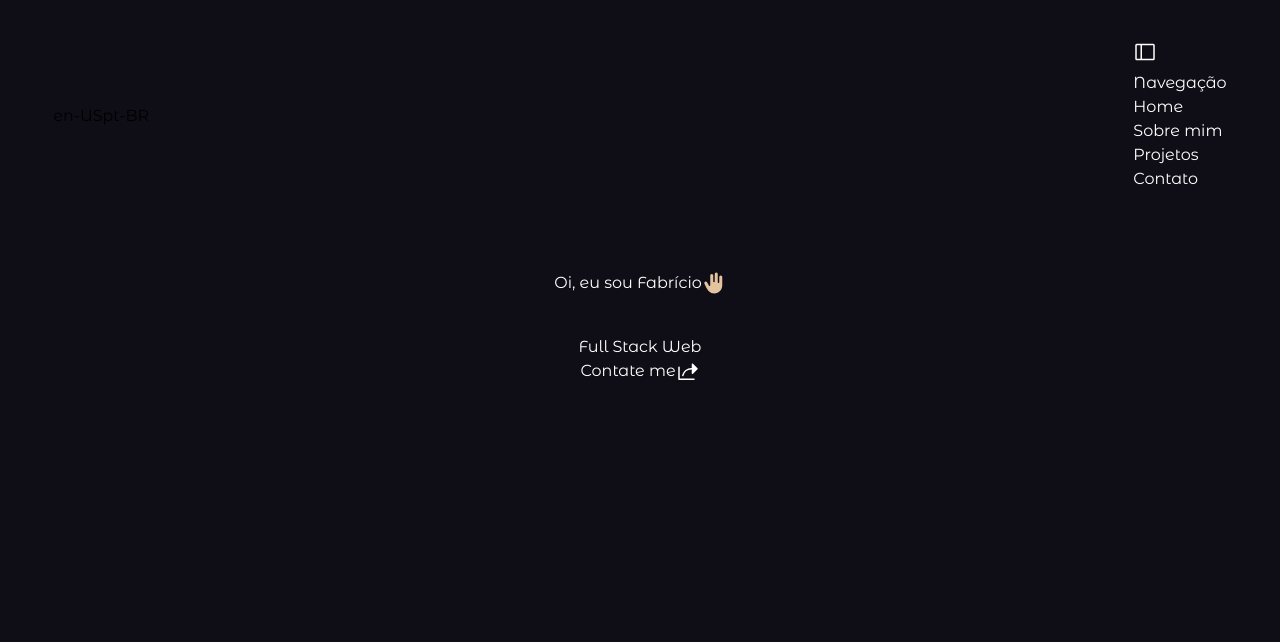
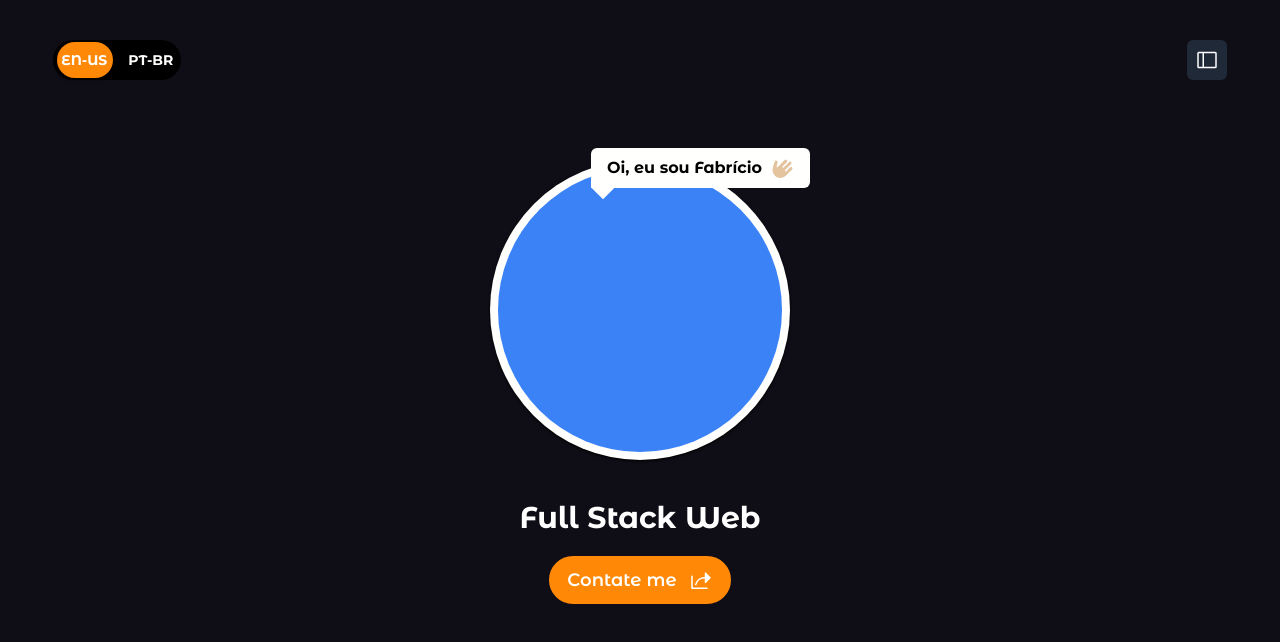
Before and after one commit to Fabrioco/Portfolio-Full-Stack, a Next.js app in the folder frontend/: page /dashboard in a window 1280 px wide. Shown: the top 642 px of the page. Built offline with nearby package versions, Linux system fonts and the light colour scheme.

Commit message:
:bug: fix: Correção do tailwind config, agora a pasta UI, está pegando as estilizações

```diff
--- a/frontend/src/app/layout.tsx
+++ b/frontend/src/app/layout.tsx
@@ -1,6 +1,6 @@
 import type { Metadata } from "next";
 import { Montserrat, Montserrat_Alternates } from "next/font/google";
-import "./globals.css";
+import "@/styles/globals.css";
 
 const montserrat = Montserrat({
   subsets: ["latin"],
--- a/frontend/tailwind.config.ts
+++ b/frontend/tailwind.config.ts
@@ -5,6 +5,7 @@ export default {
     "./src/pages/**/*.{js,ts,jsx,tsx,mdx}",
     "./src/components/**/*.{js,ts,jsx,tsx,mdx}",
     "./src/app/**/*.{js,ts,jsx,tsx,mdx}",
+    "./src/ui/**/*.{js,ts,jsx,tsx,mdx}",
   ],
   theme: {
     extend: {
```
Also changed, not shown: frontend/src/styles/globals.css (renamed from frontend/src/app/globals.css).
